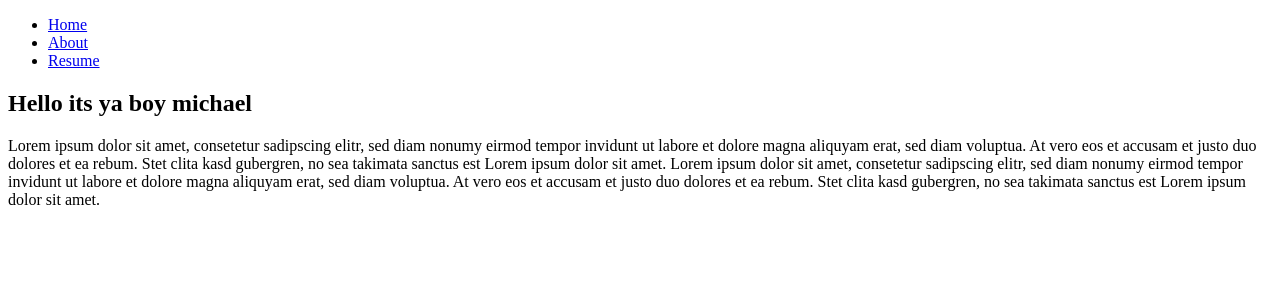
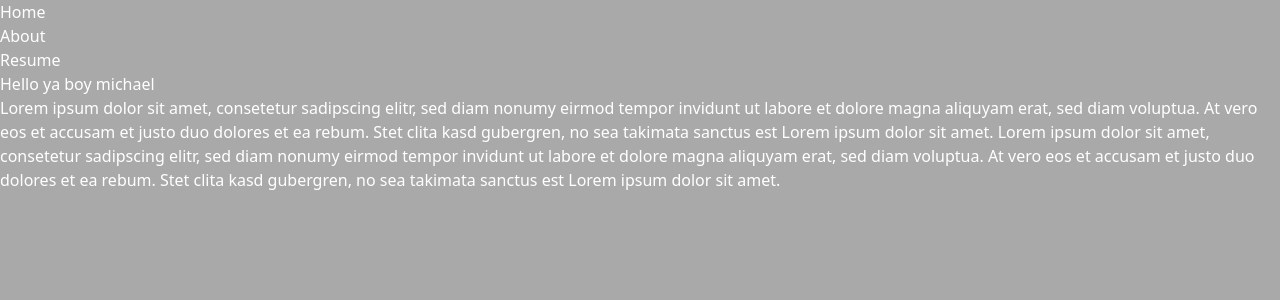
Before and after one commit to Michael-Kick/MyFrontend, a Next.js app: page / in a window 1280 px wide. Shown: the top 300 px of the page. Built offline with nearby package versions, Linux system fonts and the light colour scheme.

Commit message:
merge commit

```diff
--- a/src/app/layout.tsx
+++ b/src/app/layout.tsx
@@ -1,5 +1,6 @@
 import React from "react";
 import Navbar from "../components/Navbar";
+import './ui/globals.css'
 
 
 export default function RootLayout({ children }: { children: React.ReactNode }) {
--- a/src/styles/globals.css
+++ b/src/app/ui/globals.css
@@ -1,3 +1,8 @@
 @tailwind base;
 @tailwind components;
 @tailwind utilities;
+
+body{
+    background-color: darkgray;
+    color: white;
+}
--- a/src/components/HeroSection.tsx
+++ b/src/components/HeroSection.tsx
@@ -3,7 +3,7 @@ import React from 'react';
 function HeroSection() {
     return (
         <section>
-            <h1> Hello its ya boy michael </h1>
+            <h1 className="text-3xl font-bold underline"> Hello ya boy michael </h1>
             <p>Lorem ipsum dolor sit amet, consetetur sadipscing
                 elitr, sed diam nonumy eirmod tempor invidunt ut
                 labore et dolore magna aliquyam erat, sed diam
--- a/src/components/Navbar.tsx
+++ b/src/components/Navbar.tsx
@@ -18,7 +18,7 @@ const navLinks = [
 
 const Navbar = () => {
     return (
-        <nav>
+        <nav >
             <div>
                 <ul>
                     {navLinks.map((link, index) => (
```
Also changed, not shown: 1 other file (tests, documents, lock files or other folders).
